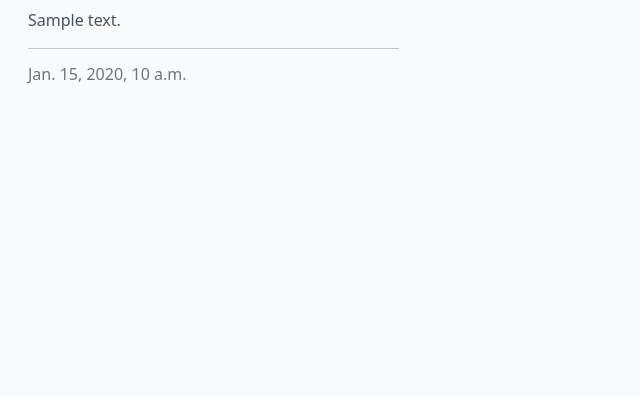
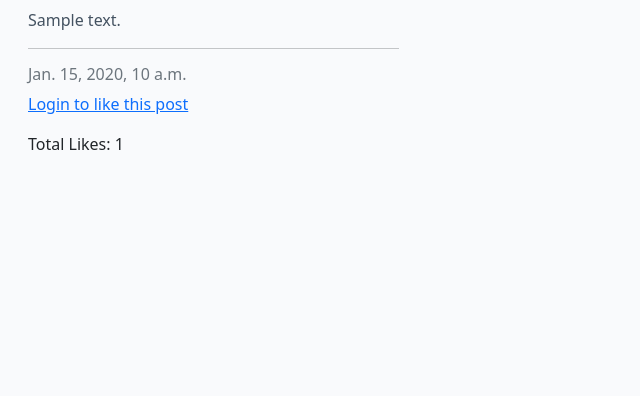
Before and after one commit to GNaces/django-blog, a Django app: page / in a window 1280 px wide. Shown: the part 212-608 px from the top of the page, without its empty margins (0-640 px from the left). Run offline with Django 4.2, Linux system fonts and the light colour scheme; tables that the repository leaves empty hold one stand-in row (values such as "Sample post").

Commit message:
use this for trial, test/fail, add like functionality in index.html, add like model in models.py, define toggle_like in views and redirect to avoid resubmission of comment, add urlpatters 'post/<int:post_id>/like/'

```diff
--- a/blog/models.py
+++ b/blog/models.py
@@ -26,6 +26,9 @@ class Post(models.Model):
     def __str__(self):
         return f"{self.title} | written by {self.author}"
 
+    @property
+    def total_likes(self):
+        return self.likes.count()
 
 class Comment(models.Model):
     """
@@ -45,3 +48,22 @@ class Comment(models.Model):
         ordering = ["created_on"]
     def __str__(self):
         return f"Comment {self.body} by {self.author}"
+
+
+
+class Like(models.Model):
+    """
+    Post Model: We add a total_likes property to easily get the count of likes for a specific post.
+    Like Model:
+        The user and post fields create relationships to track who liked each post.
+        unique_together constraint prevents a user from liking the same post more than once.
+    """
+    user = models.ForeignKey(User, on_delete=models.CASCADE)
+    post = models.ForeignKey(Post, on_delete=models.CASCADE, related_name='likes')
+    created_at = models.DateTimeField(auto_now_add=True)
+
+    class Meta:
+        unique_together = ('user', 'post')  # Ensure a user can like a post only once
+
+    def __str__(self):
+        return f"{self.user.username} likes {self.post.title}"
--- a/blog/templates/blog/index.html
+++ b/blog/templates/blog/index.html
@@ -34,6 +34,17 @@
                             <hr />
                             <p class="card-text text-muted h6">{{ post.created_on}}
                             </p>
+                            <!-- Like/Unlike Button -->
+                            {% if user.is_authenticated %}
+                                {% if user.id in liked_user_ids %}
+                                    <a href="{% url 'toggle_like' post.id %}" class="btn btn-danger">Unlike</a>
+                                {% else %}
+                                    <a href="{% url 'toggle_like' post.id %}" class="btn btn-primary">Like</a>
+                                {% endif %}
+                            {% else %}
+                                <p><a href="{% url 'login' %}">Login to like this post</a></p>
+                            {% endif %}
+                            <p>Total Likes: {{ post.total_likes }}</p>
                         </div>
                     </div>
                 </div>
--- a/blog/urls.py
+++ b/blog/urls.py
@@ -3,6 +3,7 @@
 
 urlpatterns = [
     path('', views.PostList.as_view(), name='home'),
+    path('post/<int:post_id>/like/', views.toggle_like, name='toggle_like'),
     path('<slug:slug>/', views.post_detail, name='post_detail'),
     path('<slug:slug>/edit_comment/<int:comment_id>',
          views.comment_edit, name='comment_edit'),
--- a/blog/views.py
+++ b/blog/views.py
@@ -1,8 +1,9 @@
-from django.shortcuts import render, get_object_or_404, reverse
+from django.shortcuts import render, get_object_or_404, reverse, redirect
 from django.views import generic
 from django.contrib import messages
+from django.contrib.auth.decorators import login_required
 from django.http import HttpResponseRedirect
-from .models import Post, Comment
+from .models import Post, Like, Comment
 from .forms import CommentForm
 
 # Create your views here.
@@ -65,7 +66,9 @@ def post_detail(request, slug):
             )
 
 
-    comment_form = CommentForm(data=request.POST)
+        return redirect('post_detail', slug=slug)  # Redirect to avoid resubmission
+    else:
+        comment_form = CommentForm()  # Create a new form instance if not POST
 
     return render(
         request,
@@ -77,7 +80,6 @@ def post_detail(request, slug):
             "comment_form": comment_form,
         },
     )
-
 
 def comment_edit(request, slug, comment_id):
     """
@@ -132,3 +134,19 @@ def comment_delete(request, slug, comment_id):
         messages.add_message(request, messages.ERROR, 'You can only delete your own comments!')
 
     return HttpResponseRedirect(reverse('post_detail', args=[slug]))
+
+@login_required
+def toggle_like(request, post_id):
+    """
+    get_or_create: Checks if the Like object already exists for this user and post combination.
+        If created is True, it means the like was newly created.
+        If created is False, it means the user already liked the post, so we delete the like (unlike).
+    """
+    post = get_object_or_404(Post, id=post_id)
+    like, created = Like.objects.get_or_create(user=request.user, post=post)
+
+    if not created:
+        # If like already exists, delete it (unlike)
+        like.delete()
+
+    return redirect('post_detail', slug=post.slug)  # Redirect to the post detail page
```
Also changed, not shown: codestar/settings.py (+8 -0 lines), blog/migrations/0008_like.py (added).
